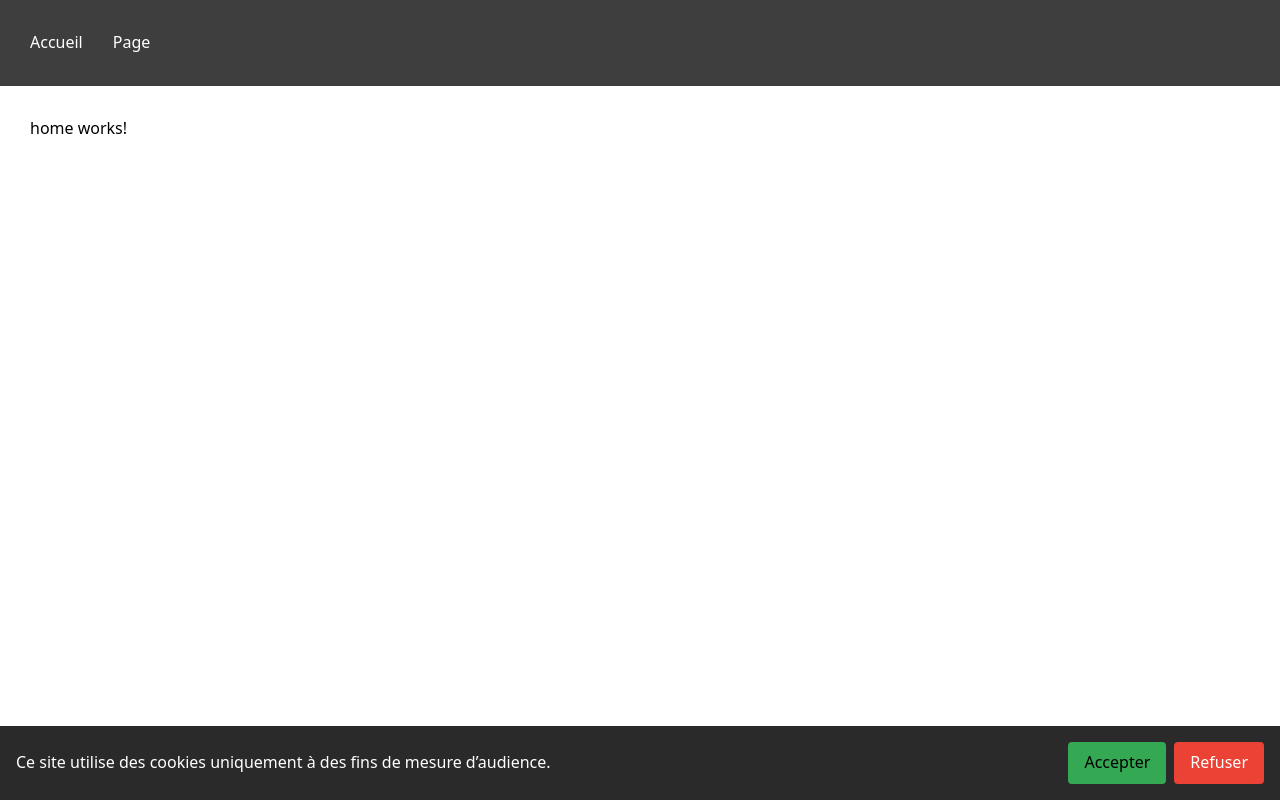
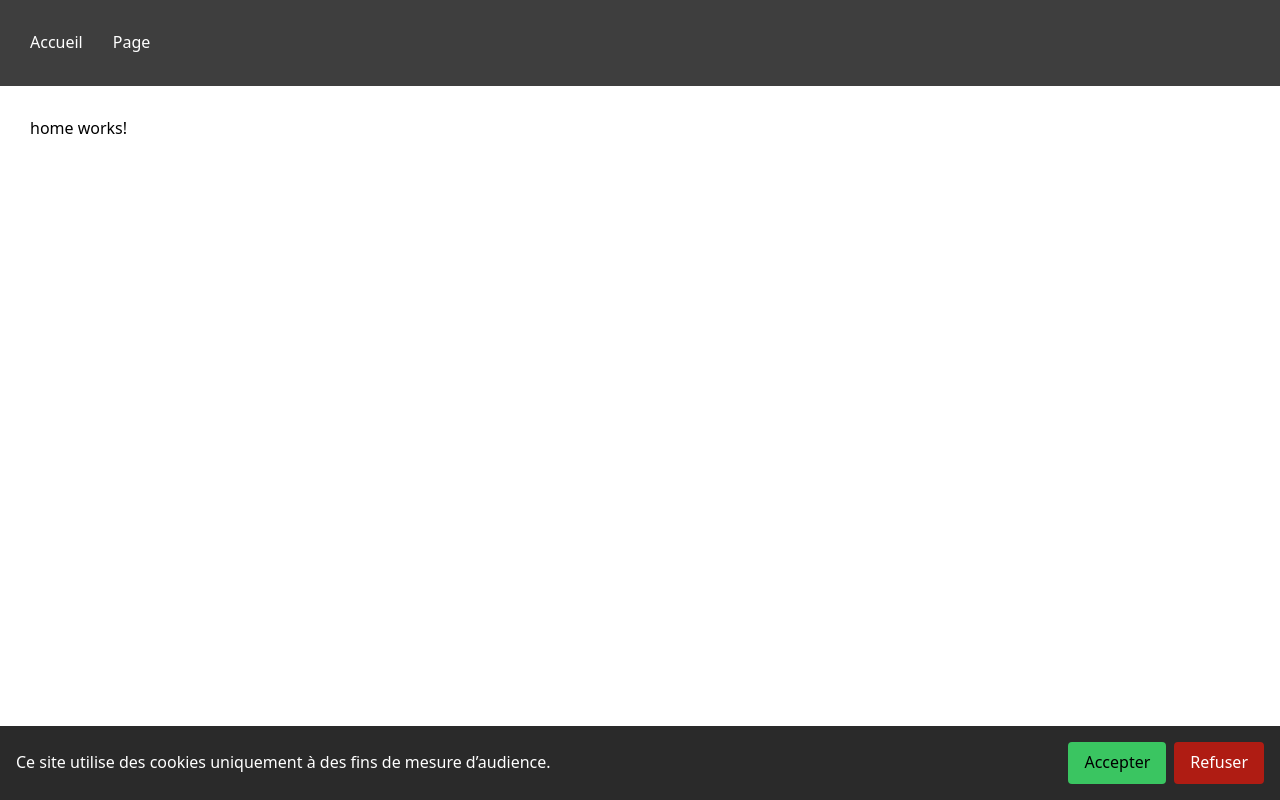
Before and after one commit to Furilax4577/angular-template, an Angular app: page / in a window 1280 px wide. Built offline with nearby package versions, Linux system fonts and the light colour scheme.

Commit message:
Test contraste boutons (accessibilité)

```diff
--- a/src/app/components/cookie-banner/cookie-banner.component.scss
+++ b/src/app/components/cookie-banner/cookie-banner.component.scss
@@ -21,12 +21,12 @@
       border-radius: 4px;
 
       &:first-child {
-        background-color: #34a853;
+        background-color: #3ac561;
         color: black;
       }
 
       &:last-child {
-        background-color: #ea4335;
+        background-color: #af1c13;
         color: white;
       }
     }
```
